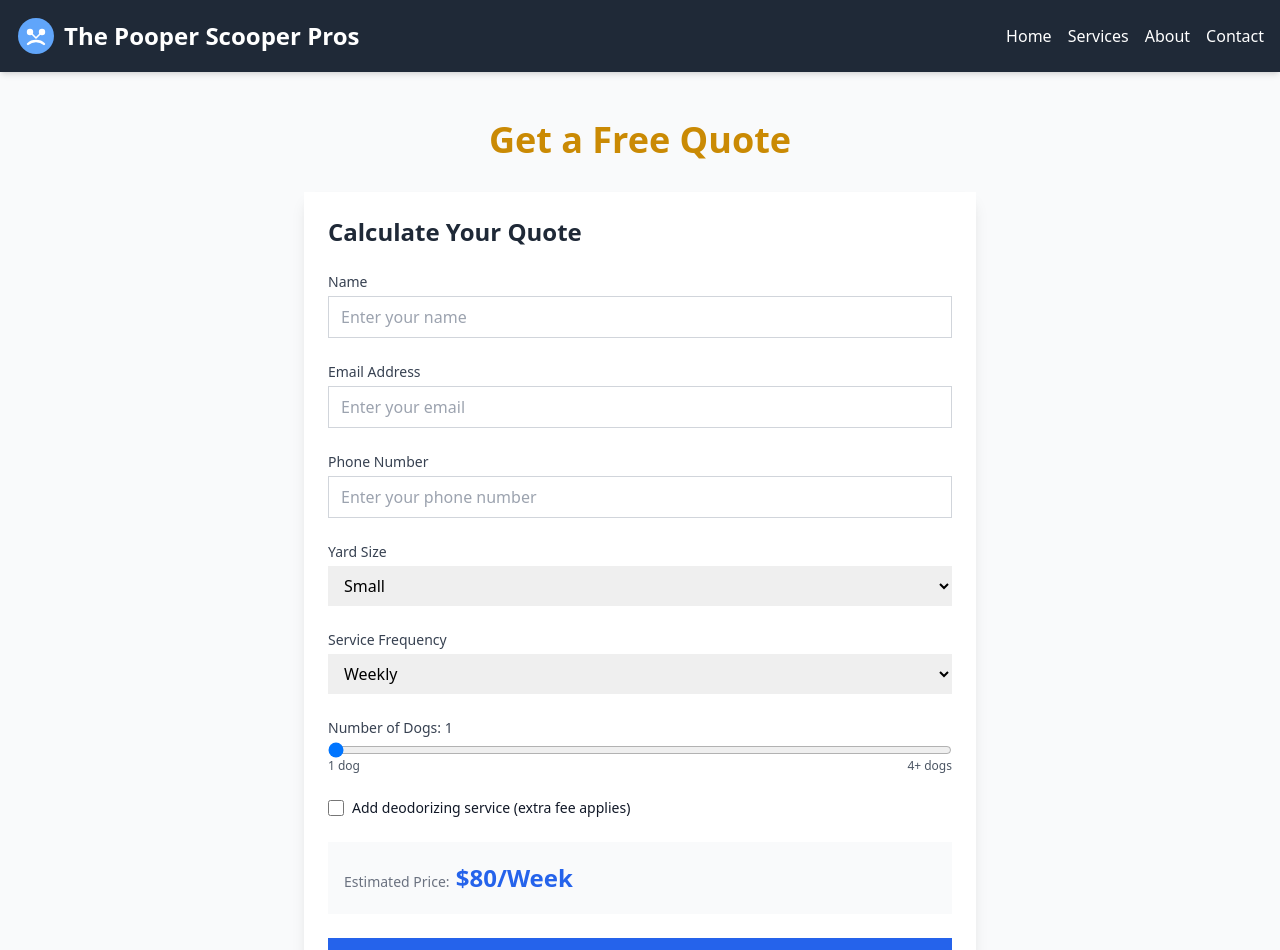
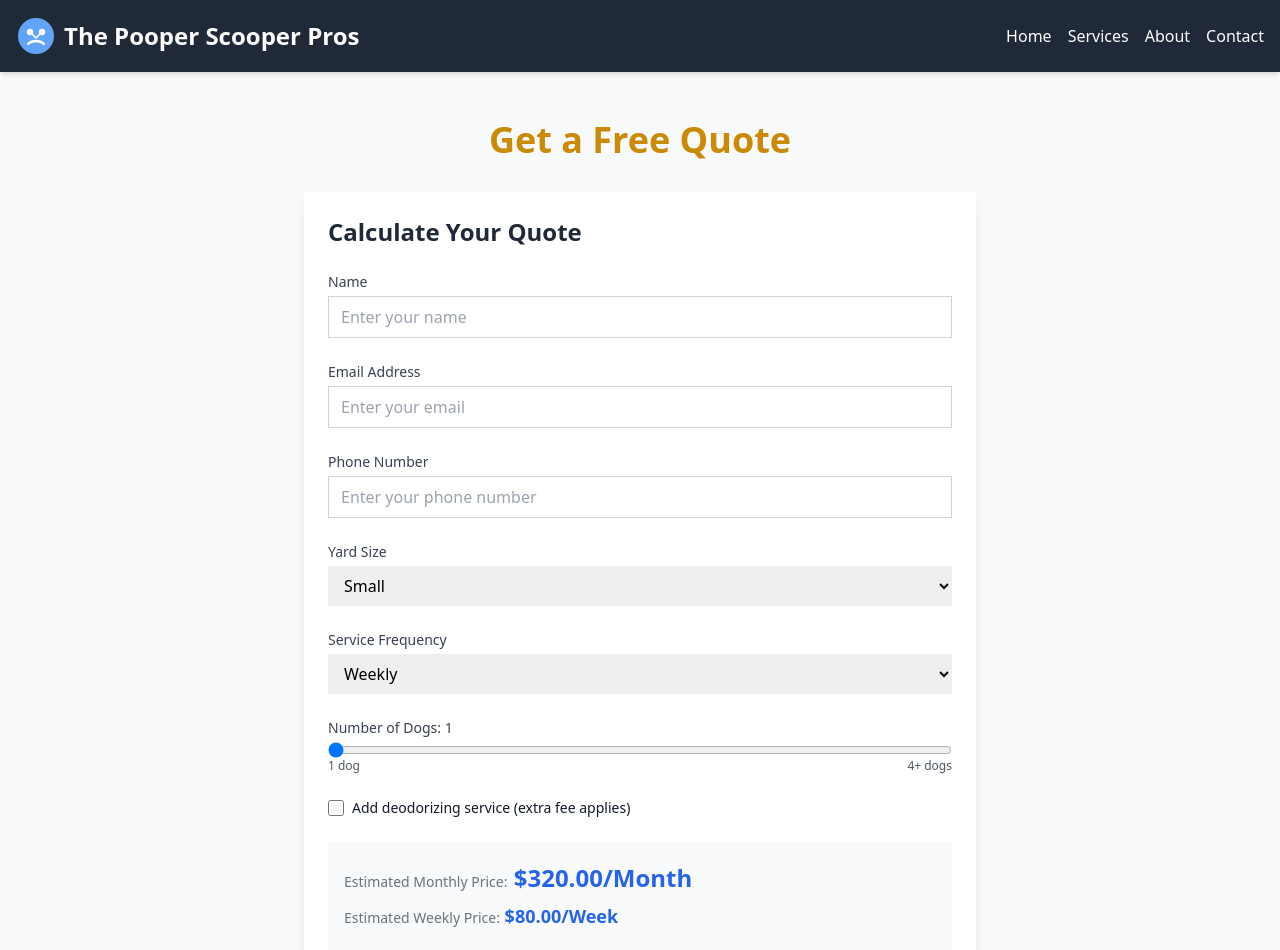
Before and after one commit to mrkbj/pros, a Next.js app: page /quote in a window 1280 px wide. Shown: the top 950 px of the page. Built offline with nearby package versions, Linux system fonts and the light colour scheme.

Commit message:
Addedd Monthly and weekly pricing on teh quote calc

```diff
--- a/app/quote/QuoteCalculator.tsx
+++ b/app/quote/QuoteCalculator.tsx
@@ -44,16 +44,20 @@ export function QuoteCalculator() {
 
   const calculatePrice = () => {
     const tier = pricingTiers[yardSize][frequency]
-    let price = dogs === 1 ? tier.oneDog : dogs === 2 ? tier.twoDogs : dogs === 3 ? tier.threeDogs : tier.fourOrMore
+    let weeklyPrice =
+      dogs === 1 ? tier.oneDog : dogs === 2 ? tier.twoDogs : dogs === 3 ? tier.threeDogs : tier.fourOrMore
     if (deodorize) {
-      price += 10 // Add $10 for deodorizing service
+      weeklyPrice += 10 // Add $10 for deodorizing service
     }
-    return price
+    const monthlyPrice = weeklyPrice * 4 // Assuming 4 weeks per month
+    return { weekly: weeklyPrice, monthly: monthlyPrice }
   }
 
   const handleSubmit = async (event: React.FormEvent<HTMLFormElement>) => {
     event.preventDefault()
     setIsSubmitting(true)
+
+    const prices = calculatePrice()
 
     try {
       // Send email to the user
@@ -67,7 +71,8 @@ export function QuoteCalculator() {
           dogs: dogs,
           email: email,
           phone: phoneNumber,
-          price: calculatePrice(),
+          price_monthly: prices.monthly.toFixed(2),
+          price_weekly: prices.weekly.toFixed(2),
           deodorize: deodorize,
         },
         "R5CBdCu4Opuuiz-Ur",
@@ -84,7 +89,8 @@ export function QuoteCalculator() {
           dogs: dogs,
           email: email,
           phone: phoneNumber,
-          price: calculatePrice(),
+          price_monthly: prices.monthly.toFixed(2),
+          price_weekly: prices.weekly.toFixed(2),
           deodorize: deodorize,
         },
         "R5CBdCu4Opuuiz-Ur",
@@ -221,12 +227,19 @@ export function QuoteCalculator() {
           </label>
         </div>
 
-        <div className="bg-gray-50 px-4 py-5 rounded-lg">
-          <span className="text-sm font-medium text-gray-500">Estimated Price:</span>
-          <span className="text-2xl font-bold text-blue-600"> ${calculatePrice()}/Week</span>
+        <div className="bg-gray-50 px-4 py-5 rounded-lg space-y-2">
+          <div>
+            <span className="text-sm font-medium text-gray-500">Estimated Monthly Price:</span>
+            <span className="text-2xl font-bold text-blue-600"> ${calculatePrice().monthly.toFixed(2)}/Month</span>
+          </div>
+          <div>
+            <span className="text-sm font-medium text-gray-500">Estimated Weekly Price:</span>
+            <span className="text-lg font-semibold text-blue-600"> ${calculatePrice().weekly.toFixed(2)}/Week</span>
+          </div>
         </div>
 
-        <input type="hidden" name="price" value={calculatePrice()} />
+        <input type="hidden" name="price_monthly" value={calculatePrice().monthly.toFixed(2)} />
+        <input type="hidden" name="price_weekly" value={calculatePrice().weekly.toFixed(2)} />
 
         <button
           type="submit"
```
